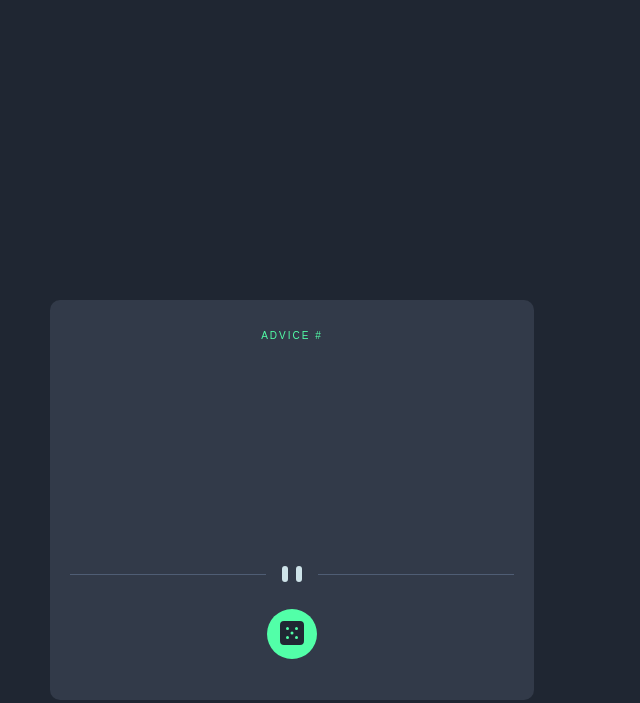
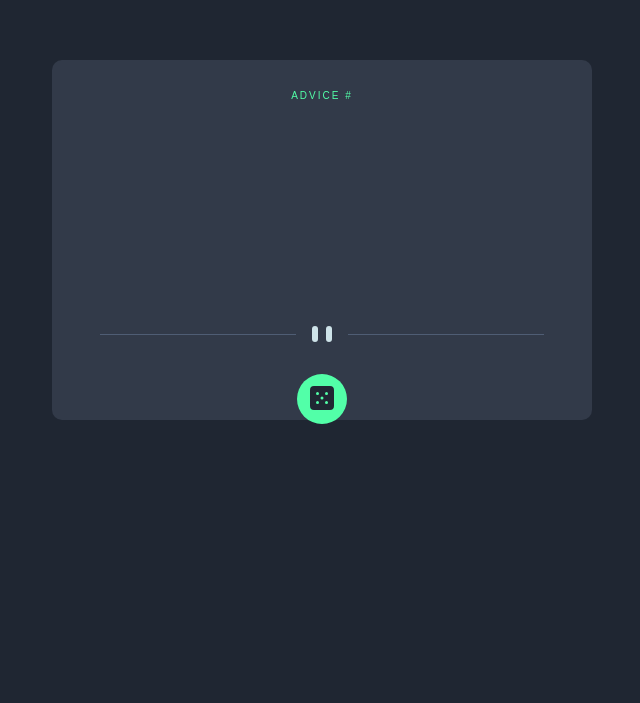
Before and after one commit to nithinbadi/advice-generator-app, a plain HTML site: page index.html in a window 1280 px wide. Shown: the part 340-1043 px from the top of the page, without its empty margins (348-988 px from the left). Drawn offline with Linux system fonts and the light colour scheme.

Commit message:
made changes

```diff
--- a/style.css
+++ b/style.css
@@ -1,16 +1,14 @@
 body{
-    margin:50%;
-    height:100vh;
+    margin:50vh;
     background:hsl(218, 23%, 16%);
     font-family:'Manrope',sans-serif;
-    display:flex;
-    justify-content:center;
+
     font-size:28px;
 }
 
 .divider-desktop{
     position:absolute;
-    visibility:hidden;
+    display:none;
 }
 .divider-mobile{
     visibility:visible;
@@ -29,16 +27,20 @@ body{
 
 button{
     width:50px;height:50px;
-    position:relative;top:20px;
+    position:relative;top:25px;
     background:hsl(150, 100%, 66%);
     border:none;
     border-radius:100%;
+
 
 }
 button:hover{
     box-shadow:0 0 2em 2px hsl(150, 100%, 66%);
     translate: 0 -2px;
     transition: all 300ms;
+}
+.divider-desktop,.divider-mobile{
+
 }
 #id{
     font-size:10px;
@@ -53,11 +55,16 @@ button:hover{
 }
 @media (min-width: 375px){
     .container{
-        width:80vw;
+        width:90vw;
+        max-width:500px;
+        height:40vh;
+    }
+    button{
+        top:25px;
     }
     .divider-desktop{
         position:relative;
-        visibility:visible;
+        display:inline-block;
     }
     .divider-mobile{
         position:absolute;
```
